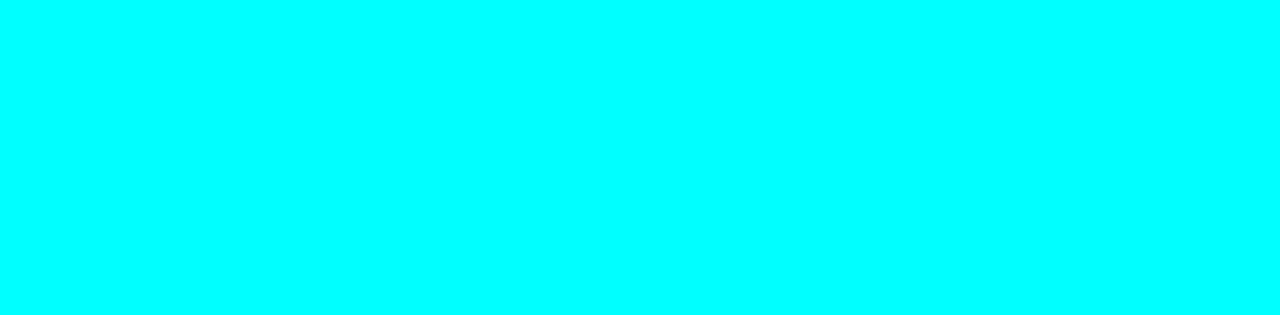
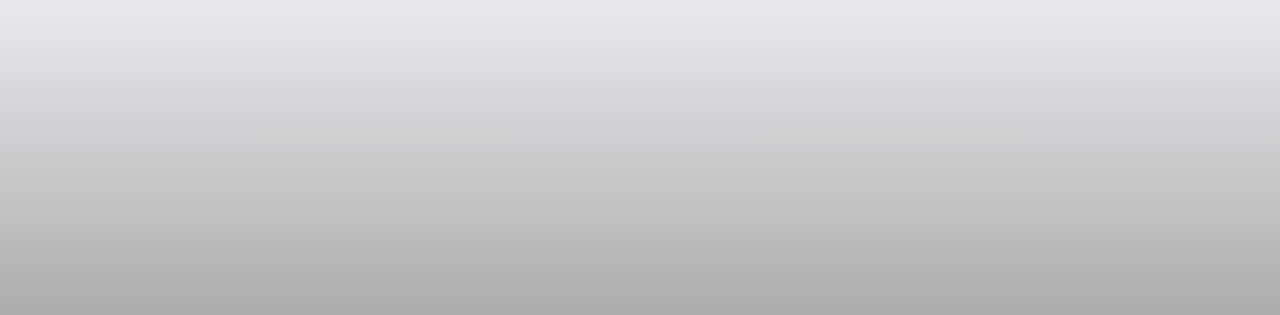
Before and after one commit to aaHuda/bot-botan, a plain HTML site: page index.html in a window 1280 px wide. Shown: the top 315 px of the page. Drawn offline with Linux system fonts and the light colour scheme.

Commit message:
branch baru dengan tampilan bg website yg dirubah

```diff
--- a/style.css
+++ b/style.css
@@ -4,7 +4,10 @@ body {
     margin: 0;
     padding: 0;
     box-sizing: border-box;
-    background-color: aqua;
+}
+
+body {
+    background: linear-gradient(#eaeaee,rgb(77, 73, 73));
 }
 
 .container {
```
